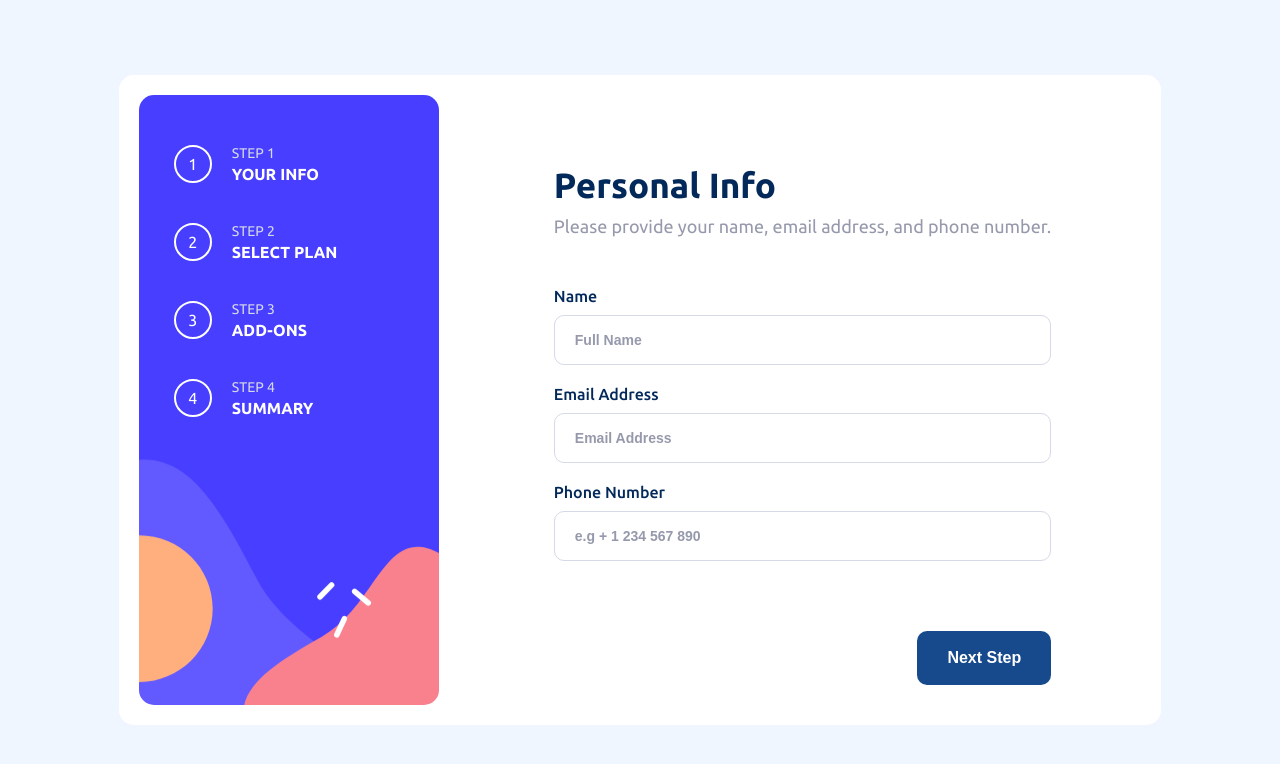
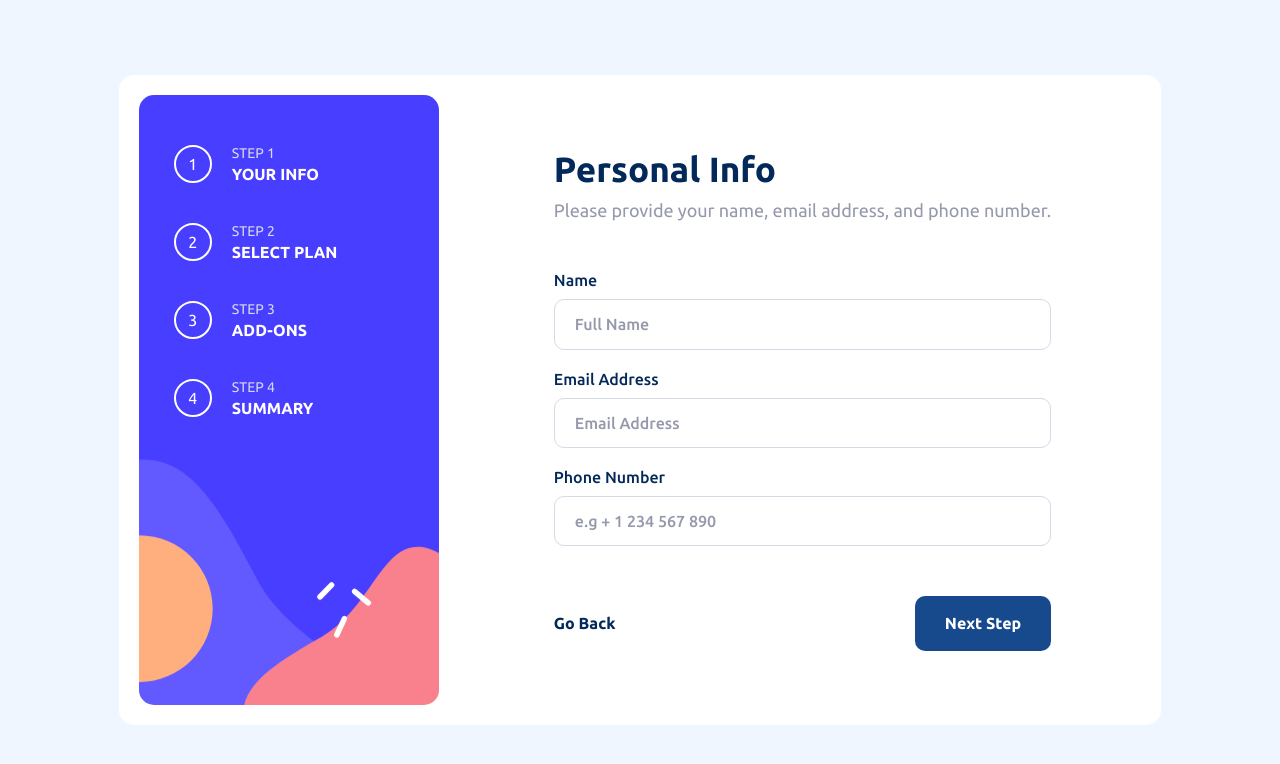
Before and after one commit to RichardVerbraak/multi-step-form, a React (Vite) app: page / in a window 1280 px wide. Shown: the top 764 px of the page. Built offline with nearby package versions, Linux system fonts and the light colour scheme.

Commit message:
Reset styles for buttons and input, added a btn component and added a useState to track which step we're on (no validation yet)

```diff
--- a/src/components/Form.tsx
+++ b/src/components/Form.tsx
@@ -1,6 +1,16 @@
-import React from "react";
+import React, { useState } from "react";
+import Personal from "./Personal";
+import Plans from "./Plans";
 
 const Form = () => {
+  const [stepId, setStepId] = useState(1);
+
+  const nextPage = () => {
+    setStepId((prevStep) => {
+      return prevStep + 1;
+    });
+  };
+
   return (
     <main className="container">
       <div className="sidebar">
@@ -44,48 +54,16 @@ const Form = () => {
             Please provide your name, email address, and phone number.
           </p>
         </header>
-
-        <form className="form__inputs">
-          <div className="form-group">
-            <label className="form__inputs--label" htmlFor="name">
-              Name
-            </label>
-            <input
-              className="form__inputs--input"
-              type="text"
-              name="name"
-              id="name"
-              placeholder="Full Name"
-            />
-          </div>
-          <div className="form-group">
-            <label className="form__inputs--label" htmlFor="email">
-              Email Address
-            </label>
-            <input
-              className="form__inputs--input"
-              type="email"
-              name="email"
-              id="email"
-              placeholder="Email Address"
-            />
-          </div>
-
-          <div className="form-group">
-            <label className="form__inputs--label" htmlFor="phone">
-              Phone Number
-            </label>
-            <input
-              className="form__inputs--input"
-              type="number"
-              name="phone"
-              id="phone"
-              placeholder="e.g + 1 234 567 890"
-            />
-          </div>
-
-          <button className="form__button">Next Step</button>
-        </form>
+        {stepId === 1 && <Personal />}
+        {stepId === 2 && <Plans />}
+        <div className="form__buttons">
+          <button className="btn form__button--back" onClick={() => nextPage()}>
+            Go Back
+          </button>
+          <button className="btn form__button--next" onClick={() => nextPage()}>
+            Next Step
+          </button>
+        </div>
       </div>
     </main>
   );
--- a/src/components/Personal.tsx
+++ b/src/components/Personal.tsx
@@ -1,7 +1,47 @@
 import React from "react";
 
 const Personal = () => {
-  return <div>Personal</div>;
+  return (
+    <form className="form__inputs">
+      <div className="form-group">
+        <label className="form__inputs--label" htmlFor="name">
+          Name
+        </label>
+        <input
+          className="form__inputs--input"
+          type="text"
+          name="name"
+          id="name"
+          placeholder="Full Name"
+        />
+      </div>
+      <div className="form-group">
+        <label className="form__inputs--label" htmlFor="email">
+          Email Address
+        </label>
+        <input
+          className="form__inputs--input"
+          type="email"
+          name="email"
+          id="email"
+          placeholder="Email Address"
+        />
+      </div>
+
+      <div className="form-group">
+        <label className="form__inputs--label" htmlFor="phone">
+          Phone Number
+        </label>
+        <input
+          className="form__inputs--input"
+          type="number"
+          name="phone"
+          id="phone"
+          placeholder="e.g + 1 234 567 890"
+        />
+      </div>
+    </form>
+  );
 };
 
 export default Personal;
--- a/src/sass/base/_base.scss
+++ b/src/sass/base/_base.scss
@@ -16,6 +16,19 @@ svg {
   max-width: 100%;
 }
 
+button,
+input,
+optgroup,
+select,
+textarea {
+  font-family: inherit;
+  font-size: 100%;
+  line-height: 1.15;
+  margin: 0;
+
+  background: none;
+}
+
 //
 #root {
   min-height: 100svh;
--- /dev/null
+++ b/src/sass/components/_btn.scss
@@ -0,0 +1,9 @@
+.btn {
+  cursor: pointer;
+  margin-top: 5rem;
+
+  font-size: 1.6rem;
+  font-weight: $bolder;
+
+  border: none;
+}
--- a/src/sass/components/_form.scss
+++ b/src/sass/components/_form.scss
@@ -1,7 +1,10 @@
 .form {
-  padding: 0rem 9rem 2rem 0rem;
+  display: flex;
+  flex-direction: column;
 
-  align-self: flex-end;
+  align-self: center;
+
+  padding-right: 9rem;
 
   &__header {
     margin-bottom: 5rem;
@@ -53,24 +56,29 @@
 
       &::placeholder {
         color: $cool-gray;
-        font-size: 1.4rem;
-        font-weight: $bolder;
+        font-size: 1.6rem;
+        font-weight: $bold;
       }
     }
   }
 
+  &__buttons {
+    display: flex;
+    justify-content: space-between;
+    align-items: center;
+  }
+
   &__button {
-    cursor: pointer;
-    margin-top: 5rem;
+    &--next {
+      color: $white;
+      background-color: hsl(214, 72%, 32%);
 
-    align-self: end;
-    padding: 1.8rem 3rem;
-    color: $white;
-    font-size: 1.6rem;
-    font-weight: $bolder;
+      padding: 1.8rem 3rem;
+      border-radius: 1rem;
+    }
 
-    border-radius: 1rem;
-    border: none;
-    background-color: hsl(214, 72%, 32%);
+    &--back {
+      color: $marine-blue;
+    }
   }
 }
--- a/src/sass/main.scss
+++ b/src/sass/main.scss
@@ -6,5 +6,6 @@
 @import "./base/typography";
 
 @import "./components/container";
+@import "./components/btn";
 @import "./components/sidebar";
 @import "./components/form";
```
Also changed, not shown: process.txt (added).
